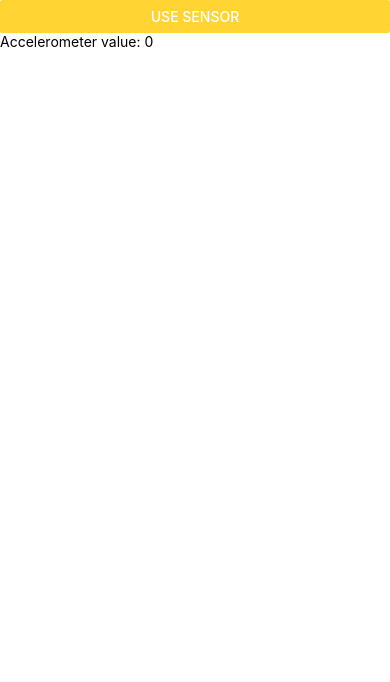
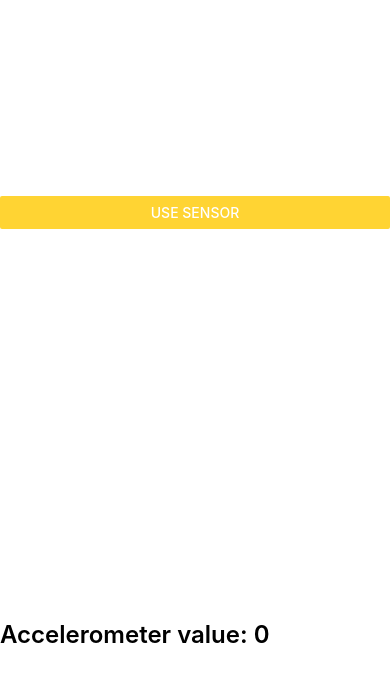
Before and after one commit to jack-van-holland/ProfessorDriver, a React Native app: screen / in a window 390 px wide. Shown: the top 682 px of the page. Built offline with nearby package versions, Linux system fonts and the light colour scheme; what react-native, react-native-bootstrap-styles would draw is missing.

Commit message:
improved layout; note that sensors do not work for ios simulator, must use real device

```diff
--- a/App.js
+++ b/App.js
@@ -18,6 +18,7 @@ import {
   Logo,
   Button,
   StatusBar,
+  Outset,
 } from 'react-native';
 
 import {
@@ -52,14 +53,17 @@ class App extends React.Component {
   }
   render() {
     return (
-      <View>
+      <View style = {{flex: 1,
+      flexDirection: 'column',
+      justifyContent: 'space-around',}} >
       <Button
           title="Use Sensor"
           style={styles.button}
           onPress={() => this.onPress()}
           color="#FFD433"
+
         />
-        <Text>
+        <Text style={styles.sectionTitle}>
         Accelerometer value: {this.state.accel}
         </Text>
         </View>
```
